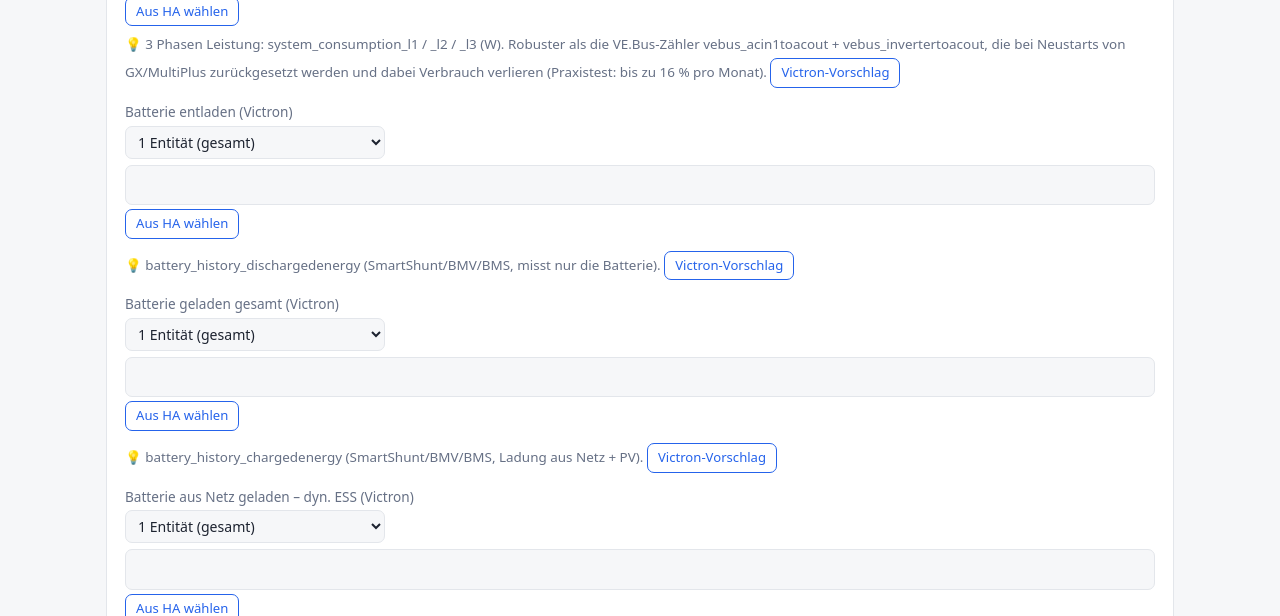
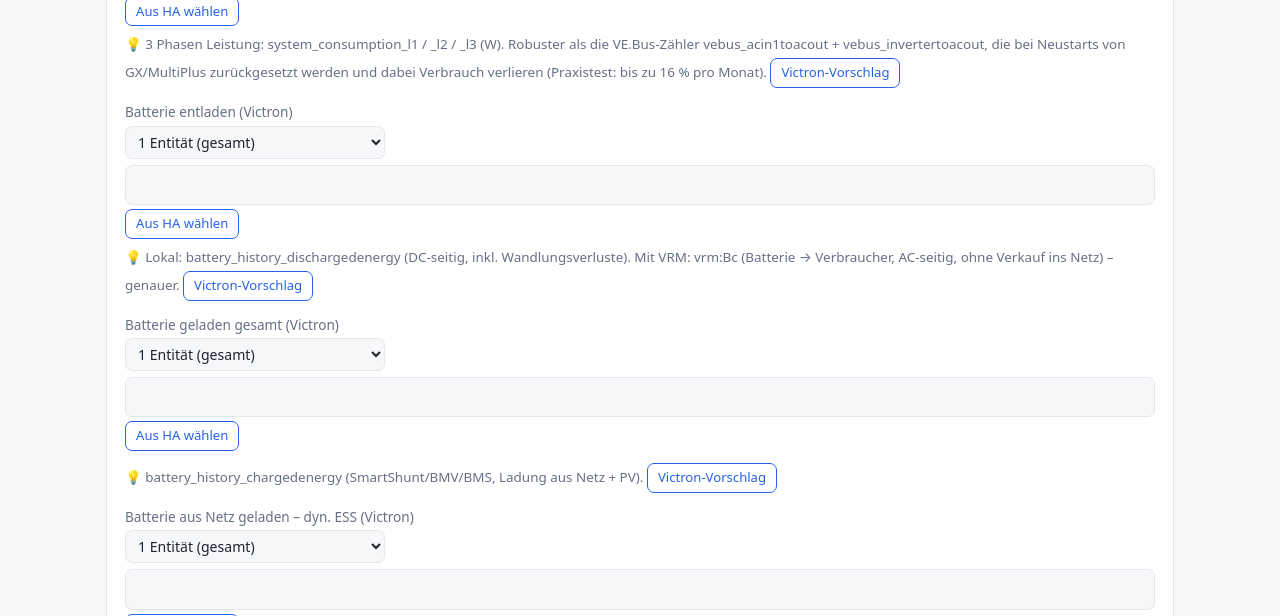
Before and after one commit to itsh-neumeier/abrechnung_nebenkosten, a FastAPI app: page /settings in a window 1280 px wide. Shown: the part 1557-2173 px from the top of the page. Run offline with FastAPI, Linux system fonts and the light colour scheme.

Commit message:
Energiemix aus VRM: Knopf zum Übernehmen, Batterie entladen = Bc
- Batterie → Verbraucher (Bc) statt Bc + Bg: Verkauf ins Netz zählt nicht
  zum Hausverbrauch
- Knopf „VRM-Werte für den Energiemix übernehmen“ belegt alle Mix-Felder
  aus einer Quelle
- VRM-Ausfall bricht den Abruf der übrigen Quellen nicht mehr ab

Co-Authored-By: Claude Opus 5.5 <noreply@anthropic.com>
Claude-Session: https://claude.ai/code/session_01KhnwMxd6woKtpys5q8Pp3R

```diff
--- a/app/main.py
+++ b/app/main.py
@@ -129,7 +129,7 @@ def settings_page(request: Request, s: Session = Depends(get_session)):
                   ha_token_set=bool(config.ha_token), house_entities=service.HOUSE_ENTITIES,
                   victron=service.VICTRON_HINTS,
                   smtp=config, mail_ok=mailer.configured(), imap_ok=mailbox.configured(),
-                  vrm_ok=vrm.configured())
+                  vrm_ok=vrm.configured(), vrm_mix=vrm.MIX_FIELDS)
 
 
 @app.post("/settings")
--- a/app/service.py
+++ b/app/service.py
@@ -57,7 +57,8 @@ VICTRON_HINTS = {
         "suggest": ["system_consumption_l1", "system_consumption_l2", "system_consumption_l3"],
     },
     "entity_battery": {
-        "hint": "battery_history_dischargedenergy (SmartShunt/BMV/BMS, misst nur die Batterie).",
+        "hint": "Lokal: battery_history_dischargedenergy (DC-seitig, inkl. Wandlungsverluste). "
+                "Mit VRM: vrm:Bc (Batterie → Verbraucher, AC-seitig, ohne Verkauf ins Netz) – genauer.",
         "suggest": ["battery_history_dischargedenergy"],
     },
     "entity_battery_charge": {
@@ -134,8 +135,11 @@ async def fetch_values(s: Session, b: Billing) -> list[str]:
     vrm_ids = [e for e in ents if vrm.is_vrm(e)]
     fetched, meta = {}, {}
     if vrm_ids:
-        r_vals, r_meta = await vrm.consumption(get_settings(s)["vrm_site_id"], vrm_ids,
-                                               b.period_start, b.period_end, config.timezone)
+        try:
+            r_vals, r_meta = await vrm.consumption(get_settings(s)["vrm_site_id"], vrm_ids,
+                                                   b.period_start, b.period_end, config.timezone)
+        except Exception:  # noqa: BLE001  – VRM nicht erreichbar: übrige Quellen trotzdem laden
+            r_vals, r_meta = {e: None for e in vrm_ids}, {}
         fetched.update(r_vals)
         meta.update(r_meta)
     if ha_ids:
--- a/app/templates/settings.html
+++ b/app/templates/settings.html
@@ -40,7 +40,26 @@
   <div class="grid">
     <div><label>VRM-Anlagen-ID (idSite)</label><input type="text" name="vrm_site_id" value="{{ st.vrm_site_id }}"></div>
   </div>
-  {% if vrm_ok %}<button class="sec pick-btn" formaction="/vrm/sites" formmethod="post">Anlagen suchen / Verbindung testen</button>{% endif %}
+  {% if vrm_ok %}<button class="sec pick-btn" formaction="/vrm/sites" formmethod="post">Anlagen suchen / Verbindung testen</button>
+  <button type="button" class="sec pick-btn" id="vrm-mix">VRM-Werte für den Energiemix übernehmen</button>
+  <p class="muted">Setzt Gesamtverbrauch = <code>vrm:consumption</code>, Batterie entladen = <code>vrm:Bc</code> (AC-seitig, ohne Verkauf
+  ins Netz), Batterie geladen = <code>vrm:battery_charged</code>, Netz → Batterie = <code>vrm:Gb</code>. Netzbezug bleibt Kontrolle –
+  gerechnet wird mit der Rechnung. Danach speichern.</p>
+  <script>
+  document.getElementById('vrm-mix').addEventListener('click', () => {
+    const map = {{ vrm_mix|tojson }};
+    for (const [name, value] of Object.entries(map)) {
+      const input = document.querySelector(`input[name="${name}"]`);
+      if (!input) continue;
+      const mode = input.closest('.phase-box')?.querySelector('.phase-mode');
+      if (mode && mode.value !== '1') { mode.value = '1'; mode.dispatchEvent(new Event('change')); }
+      input.value = value;
+      input.dispatchEvent(new Event('input', {bubbles: true}));
+    }
+    const st = document.getElementById('victron-status');
+    if (st) st.textContent = 'VRM-Werte eingetragen – bitte speichern.';
+  });
+  </script>{% endif %}
 </div>
 <div class="card">
   <h2 style="margin-top:0">Haus-Entitäten (Energiemix)</h2>
--- a/app/vrm.py
+++ b/app/vrm.py
@@ -40,14 +40,22 @@ DERIVED = {
     "grid_export": (["Pg", "Bg"], "Einspeisung (Pg + Bg)"),
     "consumption": (["Gc", "Pc", "Bc"], "Verbrauch (Gc + Pc + Bc)"),
     "battery_charged": (["Gb", "Pb"], "Batterie geladen (Gb + Pb)"),
-    "battery_discharged": (["Bc", "Bg"], "Batterie entladen (Bc + Bg)"),
+    "battery_discharged": (["Bc", "Bg"], "Batterie entladen inkl. Verkauf ins Netz (Bc + Bg)"),
     "pv": (["Pc", "Pb", "Pg"], "PV-Erzeugung (Pc + Pb + Pg)"),
+}
+# Empfohlene Belegung der Haus-Felder, wenn der Energiemix aus VRM kommen soll (alles aus einer Quelle,
+# Batterie AC-seitig nach dem Wechselrichter; Bg = Verkauf ins Netz zählt nicht zum Hausverbrauch).
+MIX_FIELDS = {
+    "entity_total": "vrm:consumption",
+    "entity_battery": "vrm:Bc",
+    "entity_battery_charge": "vrm:battery_charged",
+    "entity_battery_charge_grid": "vrm:Gb",
 }
 # Vergleich mit den Haus-Feldern
 COMPARE = [
     ("entity_grid", "Netzbezug", ["grid_import"]),
     ("entity_total", "Gesamtverbrauch", ["consumption"]),
-    ("entity_battery", "Batterie entladen", ["battery_discharged"]),
+    ("entity_battery", "Batterie entladen", ["Bc"]),
     ("entity_battery_charge", "Batterie geladen", ["battery_charged"]),
     ("entity_battery_charge_grid", "Netz → Batterie", ["Gb"]),
 ]
```
Also changed, not shown: docs/KONZEPT.md (+1 -0 lines), docs/VICTRON.md (+16 -0 lines).
